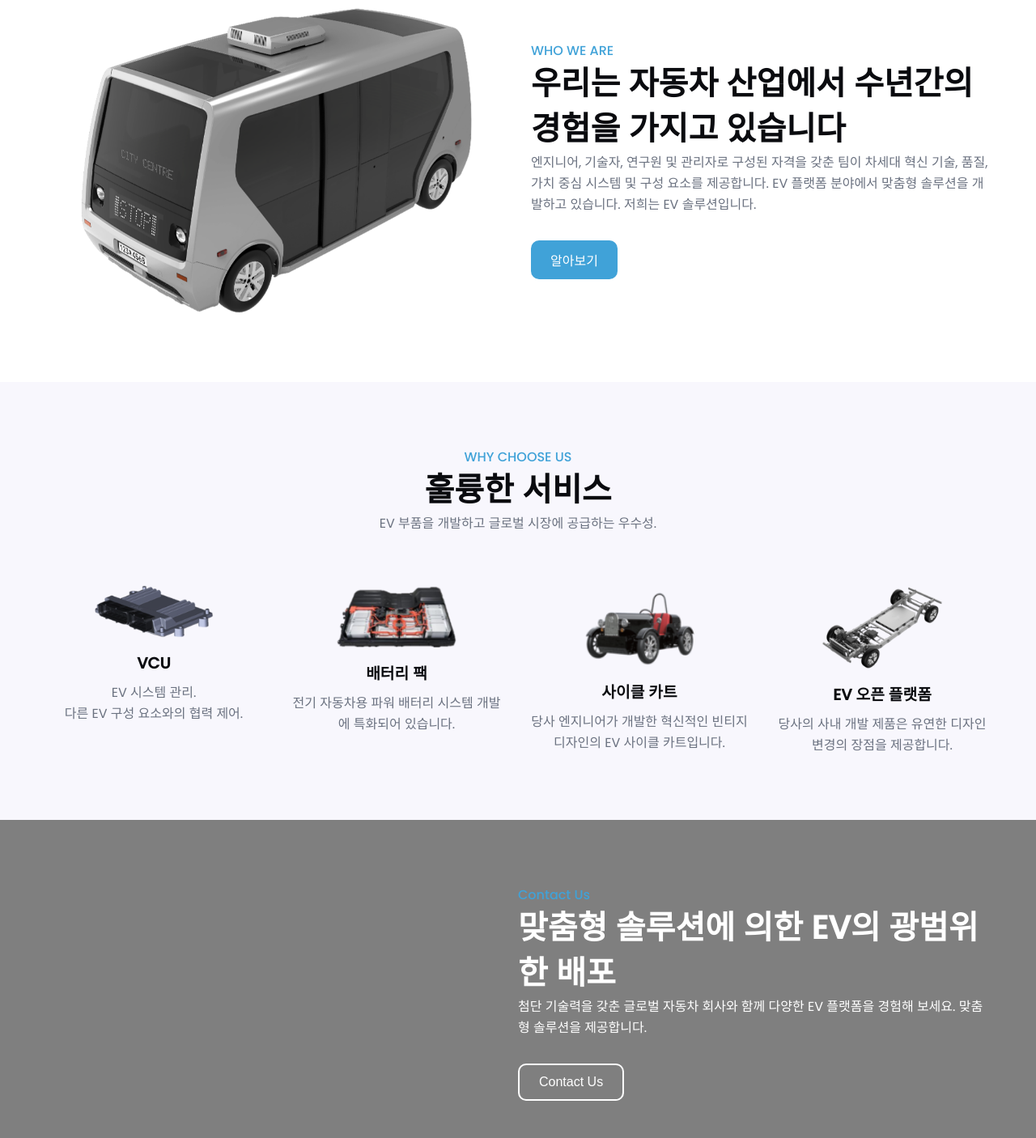
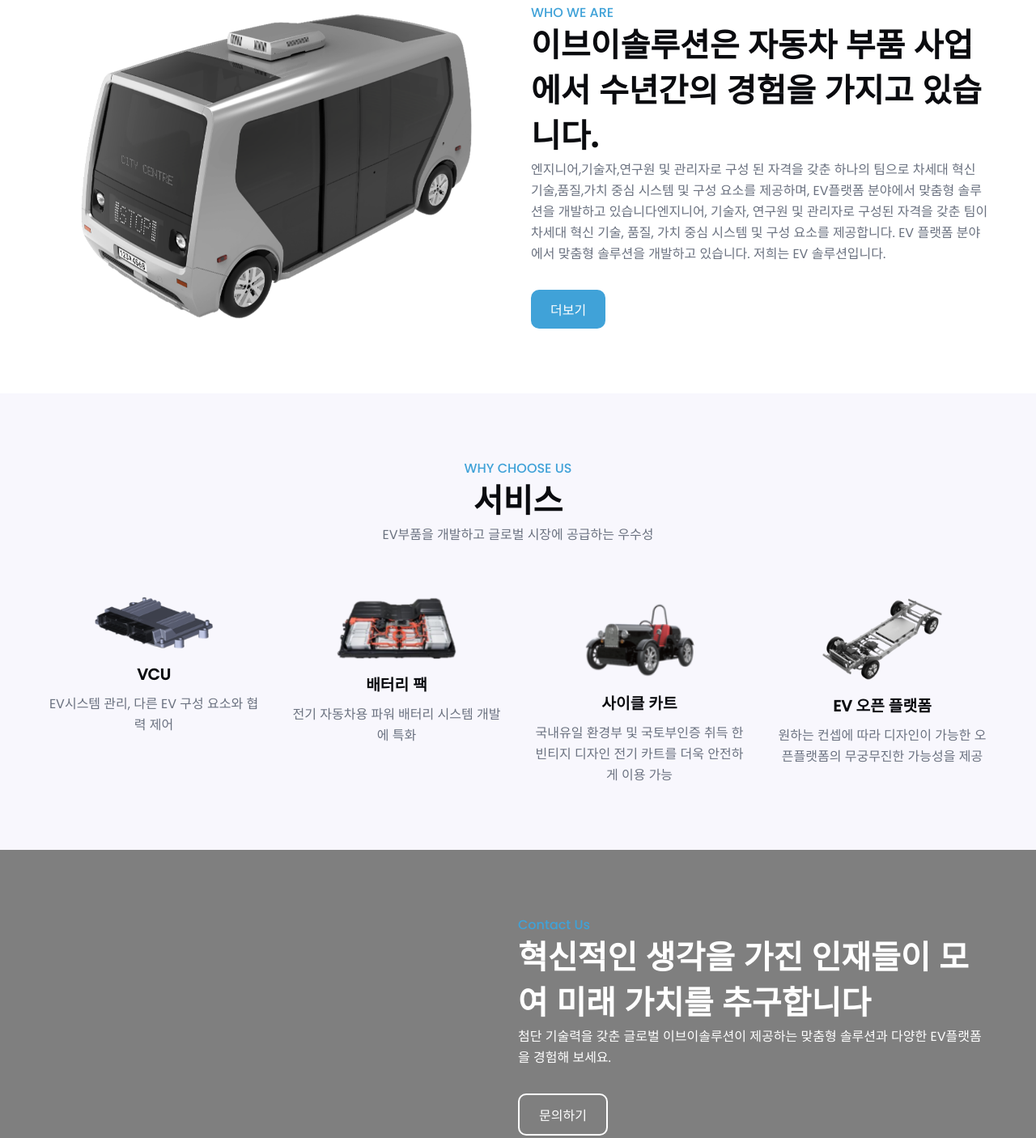
Before and after one commit to mprof27/AMV_EV_1009, a plain HTML site: page index_KR.html in a window 1280 px wide. Shown: the part 901-2307 px from the top of the page at 81% size. Drawn offline with nearby package versions, Linux system fonts and the light colour scheme.

Commit message:
index_KR.html
Korean version updated

```diff
--- a/index_KR.html
+++ b/index_KR.html
@@ -38,8 +38,8 @@
       </nav>
       <div class="section__container header__container" id="home">
         <div class="header__content">
-          <h1>새로운 수준의 혁신 <br>
-            안전을 위해 테스트됨</h1>
+          <h1>새로운 수준의 혁신적 가치와 <br>
+            안전성을 중시하는 기업</h1>
           <div class="header__btn">
             <a href="mailto:evsolution@evsolution.kr">
               <button class="btn">문의</button>
@@ -51,10 +51,10 @@
 
     <section class="banner__container">
       <div class="banner__card">
-        <h4>빠르고 신뢰할 수 있는 전국 자동차 회사입니다. </h4>
+        <h4>빠르고 신뢰할 수 있는 글로벌 자동차 부품회사 이브이솔루션. </h4>
       </div>
       <div class="banner__card">
-        <h4>미래에 중요한 훌륭한 성능. </h4>
+        <h4>기술과 비즈니스를 융합하여 새로운 미래를. </h4>
       </div>
       <div class="banner__image">
         <img src="assets/Lv4_bg.png" alt="banner" />
@@ -68,13 +68,13 @@
       <div class="experience__content">
         <p class="section__subheader">WHO WE ARE</p>
         <h2 class="section__header">
-          우리는 자동차 산업에서 수년간의 경험을 가지고 있습니다
+          이브이솔루션은 자동차 부품 사업에서 수년간의 경험을 가지고 있습니다.
         </h2>
         <p class="section__description">
-          엔지니어, 기술자, 연구원 및 관리자로 구성된 자격을 갖춘 팀이 차세대 혁신 기술, 품질, 가치 중심 시스템 및 구성 요소를 제공합니다. EV 플랫폼 분야에서 맞춤형 솔루션을 개발하고 있습니다. 저희는 EV 솔루션입니다.
+          엔지니어,기술자,연구원 및 관리자로 구성 된 자격을 갖춘 하나의 팀으로 차세대 혁신 기술,품질,가치 중심 시스템 및 구성 요소를 제공하며, EV플랫폼 분야에서 맞춤형 솔루션을 개발하고 있습니다엔지니어, 기술자, 연구원 및 관리자로 구성된 자격을 갖춘 팀이 차세대 혁신 기술, 품질, 가치 중심 시스템 및 구성 요소를 제공합니다. EV 플랫폼 분야에서 맞춤형 솔루션을 개발하고 있습니다. 저희는 EV 솔루션입니다.
         </p>
         <a href="mailto:evsolution@evsolution.kr">
-          <button class="btn">알아보기</button>
+          <button class="btn">더보기</button>
         </a>
 
       </div>
@@ -83,38 +83,37 @@
     <section class="service" id="service">
       <div class="section__container service__container">
         <p class="section__subheader">WHY CHOOSE US</p>
-        <h2 class="section__header">훌륭한 서비스</h2>
+        <h2 class="section__header">서비스</h2>
         <p class="section__description">
-          EV 부품을 개발하고 글로벌 시장에 공급하는 우수성.
+          EV부품을 개발하고 글로벌 시장에 공급하는 우수성
         </p>
         <div class="service__grid">
           <div class="service__card">
             <img src="assets/vcu1.png" alt="service" />
             <h4>VCU</h4>
             <p>
-              EV 시스템 관리. <br>
-              다른 EV 구성 요소와의 협력 제어.
+              EV시스템 관리, 다른 EV 구성 요소와 협력 제어
             </p>
           </div>
           <div class="service__card">
             <img src="assets/mod_BatPack7.png" alt="service" />
             <h4>배터리 팩</h4>
             <p>
-              전기 자동차용 파워 배터리 시스템 개발에 특화되어 있습니다.
+              전기 자동차용 파워 배터리 시스템 개발에 특화
             </p>
           </div>
           <div class="service__card">
             <img src="assets/mod_Cykart1.png" alt="service" />
             <h4>사이클 카트</h4>
             <p>
-              당사 엔지니어가 개발한 혁신적인 빈티지 디자인의 EV 사이클 카트입니다.
+              국내유일 환경부 및 국토부인증 취득 한 빈티지 디자인 전기 카트를 더욱 안전하게 이용 가능
             </p>
           </div>
           <div class="service__card">
             <img src="assets/mod_lv41.png" alt="service" />
             <h4>EV 오픈 플랫폼</h4>
             <p>
-              당사의 사내 개발 제품은 유연한 디자인 변경의 장점을 제공합니다.
+              원하는 컨셉에 따라 디자인이 가능한 오픈플랫폼의 무궁무진한 가능성을 제공
             </p>
           </div>
         </div>
@@ -125,14 +124,13 @@
       <div class="section__container contact__container">
         <div class="contact__content">
           <p class="section__subheader">Contact Us</p>
-          <h2 class="section__header">맞춤형 솔루션에 의한 EV의 광범위한 배포</h2>
+          <h2 class="section__header">혁신적인 생각을 가진 인재들이 모여 미래 가치를 추구합니다</h2>
           <p class="section__description">
-            첨단 기술력을 갖춘 글로벌 자동차 회사와 함께 다양한 EV 플랫폼을 경험해 보세요.
-            맞춤형 솔루션을 제공합니다.
+            첨단 기술력을 갖춘 글로벌 이브이솔루션이 제공하는 맞춤형 솔루션과 다양한 EV플랫폼을 경험해 보세요.
           </p>
           <div class="contact__btns">
             <a href="mailto:evsolution@evsolution.kr">
-              <button class="btn">Contact Us</button>
+              <button class="btn">문의하기</button>
             </a>
           </div>
         </div>
@@ -306,8 +304,8 @@
             <a href="#"><img src="assets/EV_logo_white.png" alt="logo" /></a>
           </div>
           <p class="section__description">
-            글로벌 시장 동향을 파악하고 과제를 파악하며 새로운 솔루션을 개발할 수 있습니다.
-            다년간의 기술과 서비스를 통해 다양한 고객에게 신뢰를 받고 있습니다.
+            글로벌 시장 동향을 파악하고 새로운 솔루션을 다양하게 개발할 수 있습니다.
+            다년간의 기술과 서비스를 통하여 당사를 신뢰하는 고객에게 최선을 다 합니다.
           </p>
           <!-- <ul class="footer__socials">
             <li>
```
